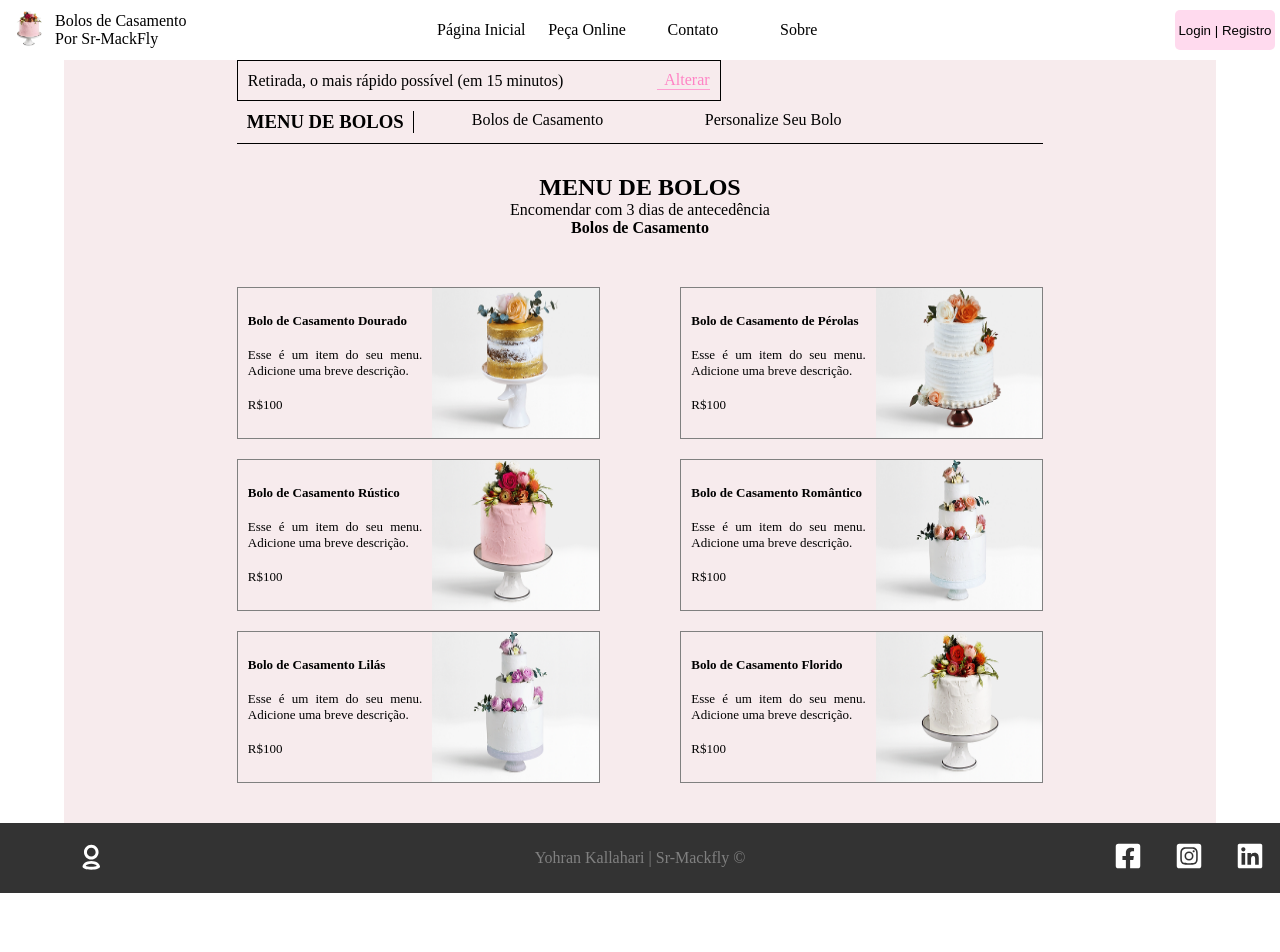
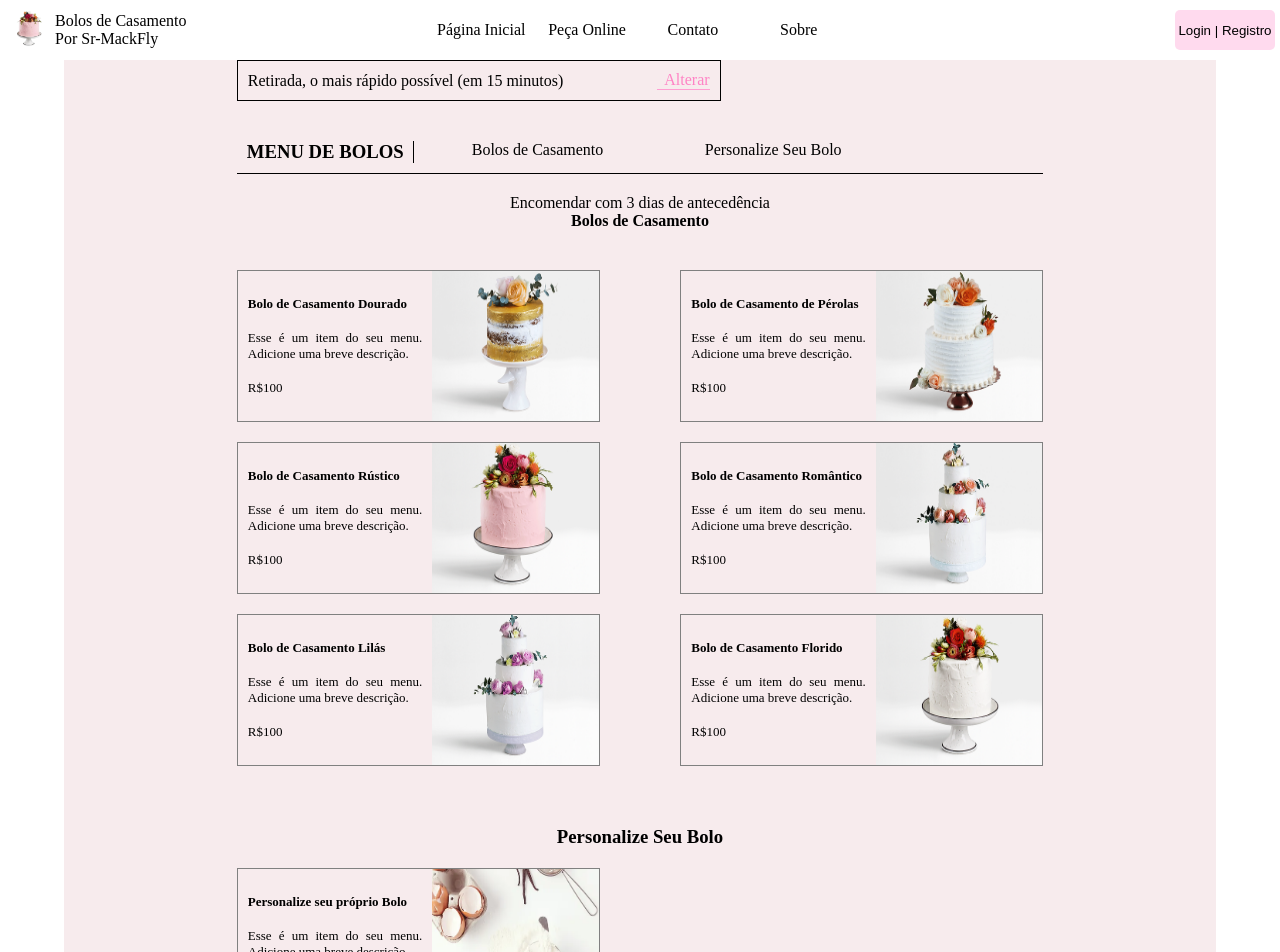
Before and after one commit to yohran1/Portfolio, a React (Create React App) app: page /projeto/pecaOnline in a window 1280 px wide. Shown: the top 952 px of the page. Before the commit the page ends 893 px from the top, so only its background shows below. Built offline with nearby package versions, Linux system fonts and the light colour scheme.

Commit message:
Finalização da página de pedidos

```diff
--- a/src/components/project/components/CardCakes.module.css
+++ b/src/components/project/components/CardCakes.module.css
@@ -7,6 +7,9 @@
     text-align: center;
     font-size: 13px;
     margin-bottom: 20px;
+}
+.card:hover{
+    background-color: rgba(0, 0, 0, 0.133);
 }
 .text{
     padding: 10px;
--- a/src/components/project/components/HeaderLocation.module.css
+++ b/src/components/project/components/HeaderLocation.module.css
@@ -23,6 +23,9 @@
     padding: 10px;
     border-bottom: 1px solid black;
     display: flex;
+}
+.menu{
+    margin-top: 30px;
 }
 .menu h3{
     width: 27%;
--- a/src/components/project/components/pages/PecaOnline.js
+++ b/src/components/project/components/pages/PecaOnline.js
@@ -11,7 +11,7 @@ import cake_3 from '../../img/cakes/pedido-3.png'
 import cake_4 from '../../img/cakes/pedido-4.png'
 import cake_5 from '../../img/cakes/pedido-5.png'
 import cake_6 from '../../img/cakes/pedido-6.png'
-
+import create from '../../img/cakes/criar.png'
 
 
 
@@ -25,7 +25,7 @@ export default function PecaOnline(){
         <div className={style.container}>
             <HeaderLocation />
             <div className={style.infoPedidos}>
-                <h2>MENU DE BOLOS</h2>
+                {/* <h2>MENU DE BOLOS</h2> */}
                 <p>Encomendar com 3 dias de antecedência</p>
                 <h4>Bolos de Casamento</h4>
             </div>
@@ -67,6 +67,15 @@ export default function PecaOnline(){
                         img={cake_6}
                     />
                 </div>
+                <div className={style.pedidos}>
+                    <h3>Personalize Seu Bolo</h3>
+                    <CardCakes
+                        title='Personalize seu próprio Bolo'
+                        information='Esse é um item do seu menu. Adicione uma breve descrição.'
+                        price='0,00'
+                        img={create}
+                    />
+                </div>
 
 
 
--- a/src/components/project/components/pages/PecaOnline.module.css
+++ b/src/components/project/components/pages/PecaOnline.module.css
@@ -18,7 +18,7 @@
     flex-wrap: wrap;
 }
 .infoPedidos{
-    margin: 30px auto;
+    margin: 20px auto;
 }
 .pedidos{
     margin: 20px auto;
@@ -27,7 +27,9 @@
     flex-direction: row;
     flex-wrap: wrap;
     justify-content: space-between;
-
+}
+.pedidos h3{
+    margin-bottom: 20px;
 }
 @media(max-width:700px){
     .container{
```
